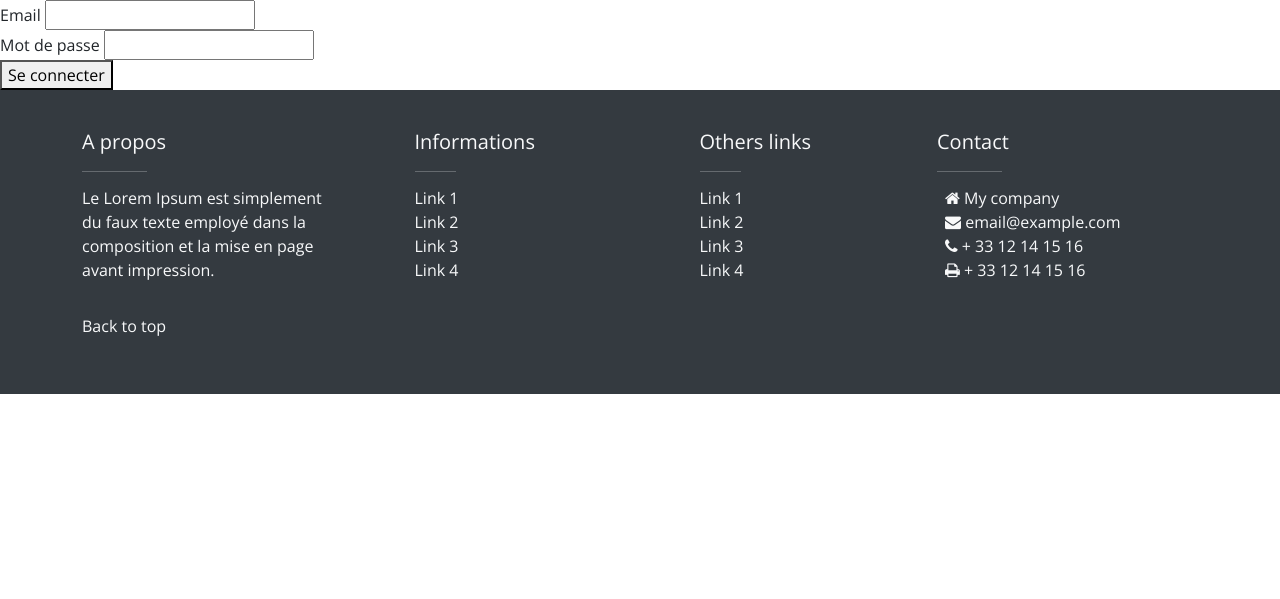
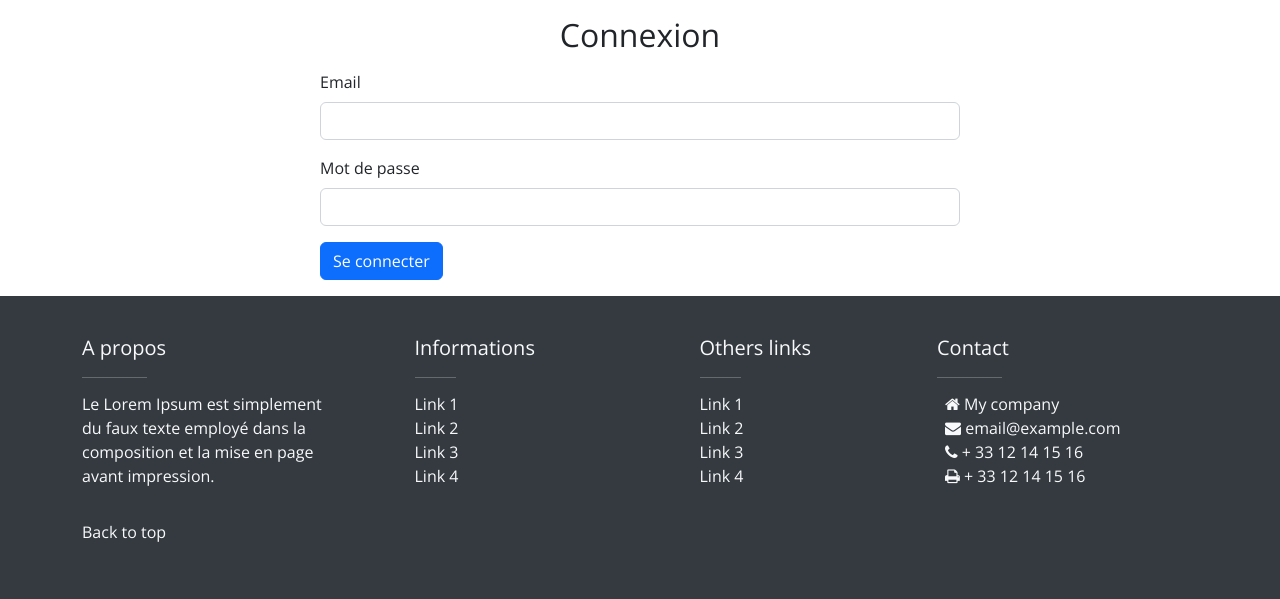
Before and after one commit to WebioVG/ECF-Back, a Symfony app: template templates/security/login.html.twig in a window 1280 px wide. Shown: the part 56-655 px from the top of the page. Run offline with Twig, Linux system fonts and the light colour scheme; the template is opened without the code that fills it, so the values that code supplies are empty; some libraries are stand-ins or nearby versions.

Commit message:
improved front

```diff
--- a/templates/security/inscription.html.twig
+++ b/templates/security/inscription.html.twig
@@ -5,6 +5,8 @@
 {% block title %}Inscription - {{ parent() }}{% endblock %}
 
 {% block body %}
-    {{ form_start(userForm) }}
+    <h1 class="h2 text-center mt-3">Inscription</h1>
+
+    {{ form_start(userForm, {'attr': {'class': 'm-3 col-6 mx-auto'}}) }}
     {{ form_end(userForm) }}
 {% endblock %}
--- a/templates/security/login.html.twig
+++ b/templates/security/login.html.twig
@@ -7,17 +7,18 @@
         <div>Vos identifiants sont incorrects.</div>
     {% endif %}
 
-    <form action="{{ path('security_login') }}" method="post">
-        <div>
-            <label for="email">Email</label>
-            <input type="email" name="_username" id="email">
+    <h1 class="h2 text-center mt-3">Connexion</h1>
+    <form action="{{ path('security_login') }}" method="post" class="m-3 col-6 mx-auto">
+        <div class="mb-3">
+            <label for="email" class="form-label">Email</label>
+            <input type="email" name="_username" id="email" class="form-control">
+        </div>
+        <div class="mb-3">
+            <label for="password" class="form-label">Mot de passe</label>
+            <input type="password" name="_password" id="password" class="form-control">
         </div>
         <div>
-            <label for="password">Mot de passe</label>
-            <input type="password" name="_password" id="password">
-        </div>
-        <div>
-            <button type="submit">Se connecter</button>
+            <button class="btn btn-primary" type="submit">Se connecter</button>
         </div>
     </form>
 {% endblock %}
```
